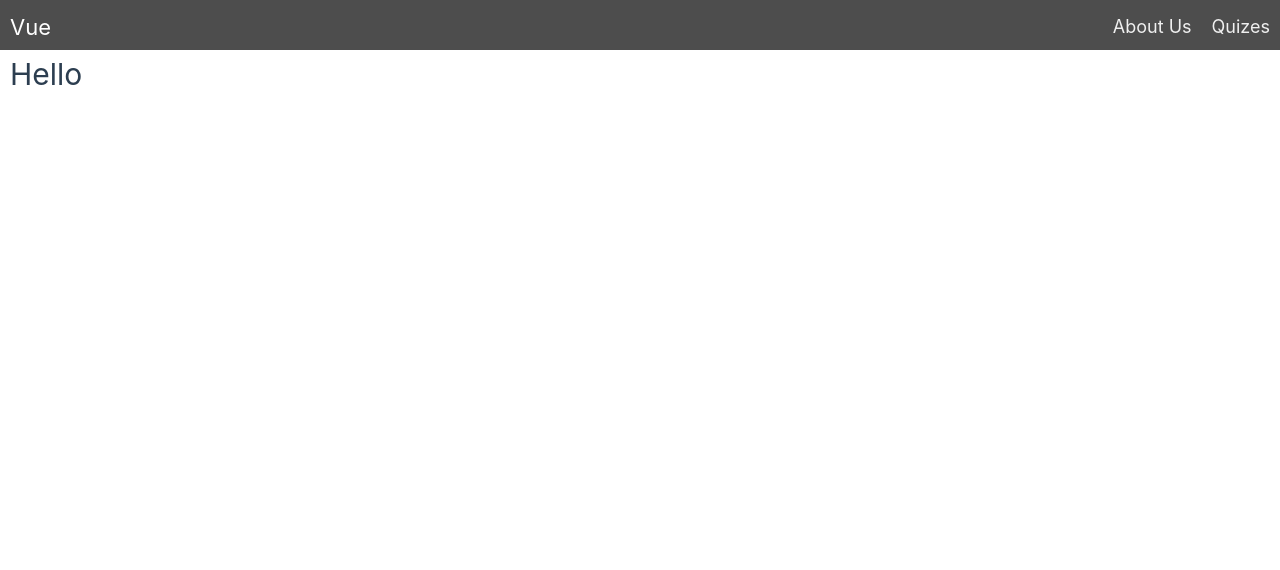
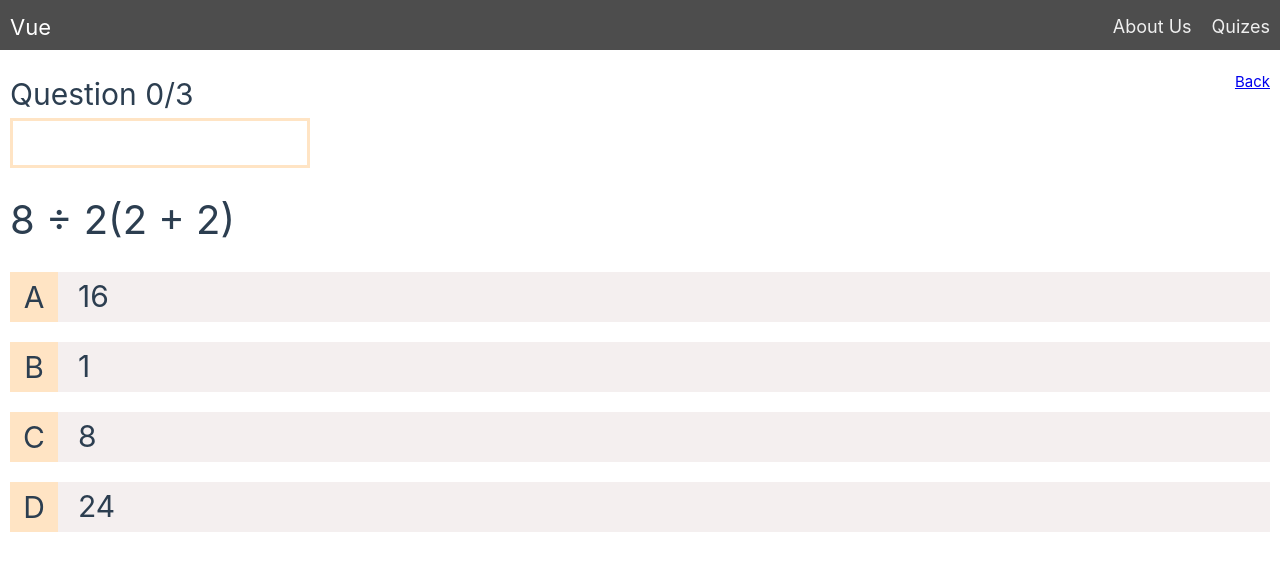
Before and after one commit to isalman-developer/vue-project, a Vue app: page /quiz/1 in a window 1280 px wide. Shown: the top 570 px of the page. Built offline with nearby package versions, Linux system fonts and the light colour scheme.

Commit message:
Quiz Completion Code

```diff
--- a/src/components/Card.vue
+++ b/src/components/Card.vue
@@ -1,20 +1,19 @@
 <script setup>
-import { defineProps } from "vue";
-import { useRouter } from 'vue-router';
+import { defineProps } from "vue"
+import { useRouter } from "vue-router"
 
-const props = defineProps(["quiz"]);
-const router = useRouter();
+const router = useRouter()
+const { quiz } = defineProps(['quiz'])
 
 const navigateToQuiz = () => {
-  router.push(`/quiz/1`) ;
+  router.push(`/quiz/${quiz.id}`)
 }
-
 </script>
 
 <template>
   <div class="card" @click="navigateToQuiz()">
     <img :src="quiz.img" alt="" />
-    <div class="card-text" >
+    <div class="card-text">
       <h2>{{ quiz.name }}</h2>
       <p>{{ quiz.questions.length }} questions</p>
     </div>
--- /dev/null
+++ b/src/components/Question.vue
@@ -0,0 +1,68 @@
+<script setup>
+import { defineProps, defineEmits } from "vue"
+import RedirectButton from "./RedirectButton.vue";
+const { question } = defineProps(['question']);
+
+// defining emits
+const emits = defineEmits(["selectedOptionEmit"]);
+
+// function to handle option click and fire the emit and pass the answer to parent comp
+const emitSelectedOption = (isCorrect) => {
+    // fire the emits(emitName, argument for that emit)
+    emits("selectedOptionEmit", isCorrect)
+}
+</script>
+
+<template>
+    <div class="question-container">
+        <h1 class="question">
+            {{ question.text }}
+        </h1>
+    </div>
+
+    <div class="options-container">
+        <div v-for="option in question.options" :key="option.id" class="option"
+            @click="emitSelectedOption(option.isCorrect)">
+            <!-- when the option is clicked a function is called and the options value is passed -->
+            <p class="option-label">{{ option.label }}</p>
+            <div class="option-value">
+                <p>{{ option.text }}</p>
+            </div>
+
+        </div>
+    </div>
+</template>
+
+<style scoped>
+.question-container {
+    margin-top: 20px;
+}
+
+.question {
+    font-size: 40px;
+    margin-bottom: 20px;
+}
+
+.option {
+    display: flex;
+    margin-bottom: 20px;
+    cursor: pointer;
+}
+
+.option-label {
+    background-color: bisque;
+    width: 50px;
+    height: 50px;
+    font-size: 30px;
+    display: flex;
+    align-items: center;
+    justify-content: center;
+}
+
+.option-value {
+    background-color: rgb(244, 239, 239);
+    width: 100%;
+    font-size: 30px;
+    padding: 0 20px
+}
+</style>
--- /dev/null
+++ b/src/components/QuizHeader.vue
@@ -0,0 +1,46 @@
+<script setup>
+import { defineProps } from "vue";
+import RedirectButton from "./RedirectButton.vue";
+
+const { questionStatus, barPercentage } = defineProps([
+    "questionStatus",
+    "barPercentage",
+]);
+
+</script>
+
+<template>
+    <header>
+        <div style="display: flex; justify-content: space-between;">
+            <h4>Question {{ questionStatus }}</h4>
+            <RedirectButton />
+        </div>
+
+        <div class="bar">
+            <div class="completion" :style="{ width: barPercentage }"></div>
+        </div>
+    </header>
+</template>
+
+<style scoped>
+header {
+    margin-top: 20px;
+}
+
+header h4 {
+    width: 25%;
+    font-size: 30px;
+}
+
+.bar {
+    width: 300px;
+    height: 50px;
+    border: 3px solid bisque;
+}
+
+.completion {
+    height: 100%;
+    width: 0%;
+    background-color: bisque;
+}
+</style>
--- /dev/null
+++ b/src/components/RedirectButton.vue
@@ -0,0 +1,21 @@
+<script setup>
+import {useRouter} from 'vue-router';
+import { defineProps } from 'vue';
+const { path, title } = defineProps(["path", "title"]);
+const router = useRouter();
+
+const navigateBack = () => {
+    if (path) {
+        router.push(path);
+    } else {
+        router.go(-1);
+    }
+}
+
+</script>
+
+<template>
+    <div>
+        <RouterLink :to="path || ''" @click="navigateBack">{{ title || 'Back' }}</RouterLink>
+    </div>
+</template>
--- /dev/null
+++ b/src/components/Result.vue
@@ -0,0 +1,32 @@
+<script setup>
+import {defineProps} from 'vue';
+import RedirectButton from './RedirectButton.vue';
+
+const {totalQuestionsLength, correctAnswersLength} = defineProps(["totalQuestionsLength","correctAnswersLength"]);
+
+</script>
+
+<template>
+    <!-- <RedirectButton /> -->
+    <div class="results">
+        <p>Your Results...</p>
+        <h1>
+            {{ correctAnswersLength }}/{{ totalQuestionsLength }}
+        </h1>
+    </div>
+</template>
+
+<style scoped>
+    .results {
+        text-align: center;
+        padding: 100px 0;
+    }
+
+    p {
+        font-size: 25px;
+    }
+
+    h1 {
+        font-size: 80px;
+    }
+</style>
--- a/src/views/QuizView.vue
+++ b/src/views/QuizView.vue
@@ -1,5 +1,49 @@
+<script setup>
+import Question from "../components/Question.vue"
+import QuizHeader from "../components/QuizHeader.vue"
+import Result from '../components/Result.vue'
+import { useRoute } from "vue-router"
+import { computed, ref } from "vue";
+import quizes from "../data/quizes.json"
+import RedirectButton from "../components/RedirectButton.vue";
+
+const route = useRoute()
+const quizId = parseInt(route.params.id);
+const quiz = quizes.find(q => q.id === quizId)
+const currentQuestionIndex = ref(0);
+
+const questionStatus = computed(() => `${currentQuestionIndex.value}/${quiz.questions.length}`);
+const barPercentage = computed(() => `${currentQuestionIndex.value/quiz.questions.length * 100}%`);
+const numberOfCorrectAnswers = ref(0);
+
+const getEmittedValue = (isCorrect) => {
+    // if answer is corrent increse the number of accurate answers
+    if(isCorrect){
+        numberOfCorrectAnswers.value++;
+    }
+
+    // whether the question is wrong or correct move to the next question
+    currentQuestionIndex.value++;
+}
+</script>
+
 <template>
     <div>
-        <h1>Hello</h1>
+        <QuizHeader :questionStatus="questionStatus" :barPercentage="barPercentage" />
+        <div>
+            <Question
+                v-if="currentQuestionIndex < quizes.length"
+                :question="quiz.questions[currentQuestionIndex]"
+                @selectedOptionEmit="getEmittedValue"
+            />
+
+            <!-- when you want to listen to emmit, call it with @emit-name in child component, here emit-name is selectedOptionEmit in Question.vue -->
+            <Result
+                v-else
+                :totalQuestionsLength="quizes.length"
+                :correctAnswersLength="numberOfCorrectAnswers"
+                />
+        </div>
+
     </div>
 </template>
--- a/src/views/QuizesView.vue
+++ b/src/views/QuizesView.vue
@@ -1,9 +1,9 @@
 <script setup>
-import {useRouter, RouterLink} from 'vue-router';
 import { ref, watch } from 'vue';
 
 import q from '../data/quizes.json';
 import Card from '../components/Card.vue';
+import RedirectButton from '../components/RedirectButton.vue';
 
 const quizes = ref(q);
 const search = ref("")
@@ -35,14 +35,12 @@ watch(search, function() {
                 <h1>Quizes</h1>
                 <input v-model.trim="search" type="text" placeholder="Search..." />
             </div>
-
             <div>
-                <RouterLink :to="{name:'home'}" class="btn">Back</RouterLink>
+                <RedirectButton :path="'/'" :title="'Home'"/>
             </div>
         </header>
         <div class="options-container">
             <Card v-for="quiz in quizes" :key="quiz.id" :quiz="quiz" />
-
         </div>
     </div>
 </template>
```
